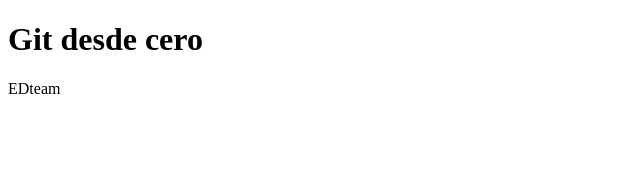
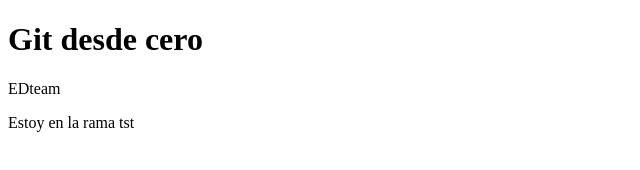
Before and after one commit to jos-m/practica-git, a plain HTML site: page index.html in a window 1280 px wide. Shown: the whole page, without its empty margins (0-640 px from the left). Drawn offline with Linux system fonts and the light colour scheme.

Commit message:
Cambio desde la rama test

```diff
--- a/index.html
+++ b/index.html
@@ -8,5 +8,8 @@
 <body>
   <h1>Git desde cero</h1>
   <p>EDteam</p>
+  <section>
+    <p>Estoy en la rama tst</p>
+  </section>
 </body>
 </html>
```
